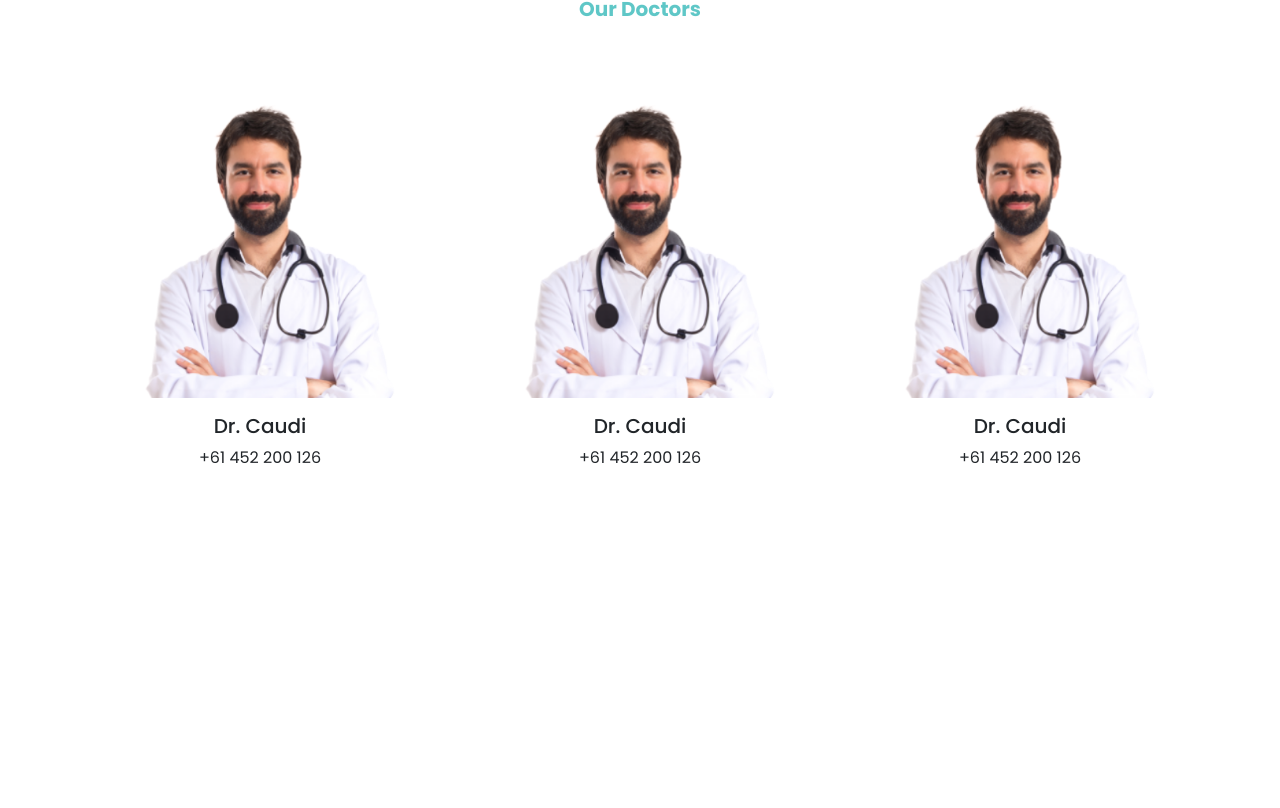
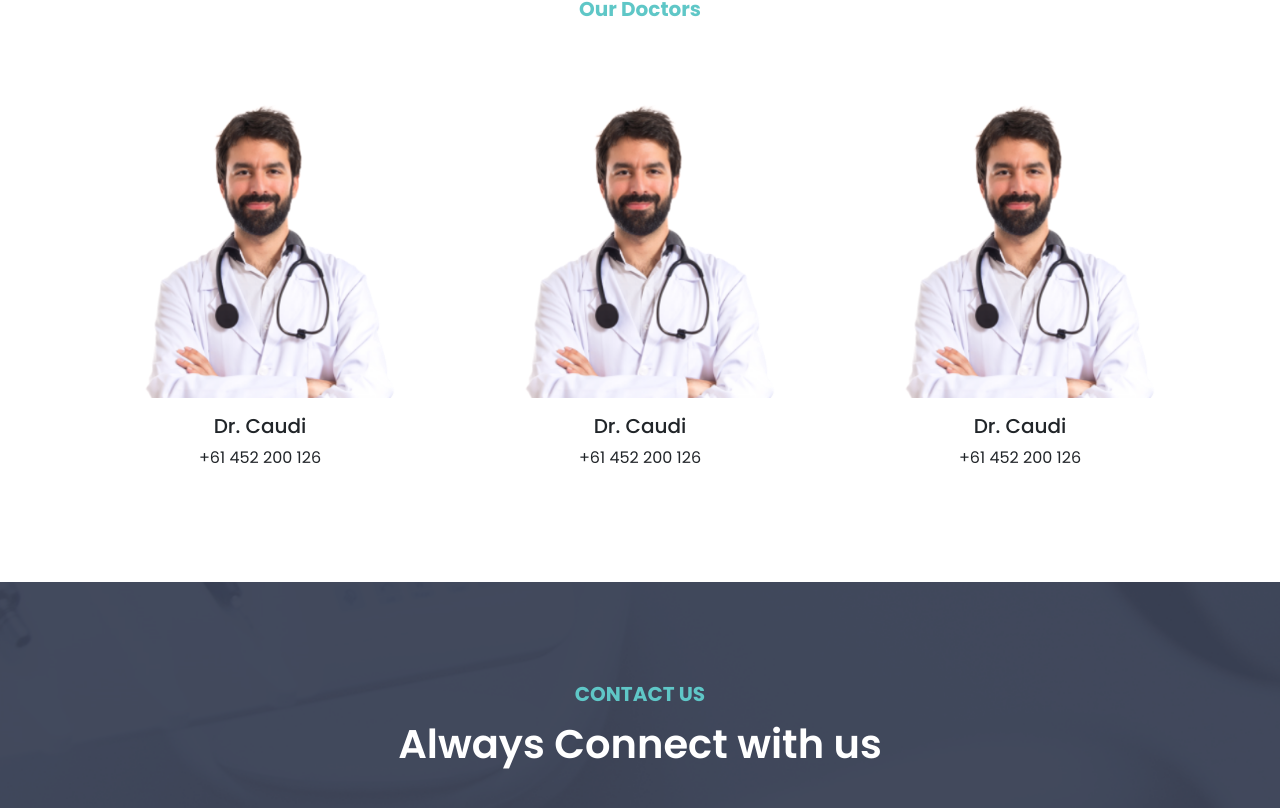
Before and after one commit to MsiIslam20/doctors-portal-web, a React (Create React App) app: page / in a window 1280 px wide. Shown: the part 3938-4746 px from the top of the page. Before the commit the page ends 4520 px from the top, so only its background shows below. Built offline with nearby package versions, Linux system fonts and the light colour scheme.

Commit message:
doctors section added

```diff
--- /dev/null
+++ b/src/components/HomeMain/ContactUs/ContactUs.css
@@ -0,0 +1,8 @@
+.contactUs-wrapper{
+    padding: 100px 0px;
+    background: url(../../../images/conatctBg.png) no-repeat center center;
+
+}
+.service-title-white h1{
+    color: white !important;
+}
--- /dev/null
+++ b/src/components/HomeMain/ContactUs/ContactUs.js
@@ -0,0 +1,21 @@
+import React from 'react';
+import './ContactUs.css'
+
+const ContactUs = () => {
+    return (
+        <section className="contactUs-wrapper">
+            <div className="container">
+                <div className="row">
+                    <div className="col-md-12">
+                        <div className="service-title service-title-white text-center">
+                            <h5>CONTACT US</h5>
+                            <h1>Always Connect with us </h1>
+                        </div>
+                    </div>
+                </div>
+            </div>
+        </section>
+    );
+};
+
+export default ContactUs;
--- a/src/components/HomeMain/HeaderMain/HeaderMain.js
+++ b/src/components/HomeMain/HeaderMain/HeaderMain.js
@@ -2,6 +2,7 @@ import React from 'react';
 import About from '../About/About';
 import Appointment from '../Appoinment/Appoinment';
 import Blog from '../Blog/Blog';
+import ContactUs from '../ContactUs/ContactUs';
 import Doctors from '../Doctors/Doctors';
 import Header from '../Header/Header';
 import Home from '../Home/Home';
@@ -19,6 +20,7 @@ const HeaderMain = () => {
             <Testimonial></Testimonial>
             <Blog></Blog>
             <Doctors></Doctors>
+            <ContactUs></ContactUs>
         </>
     );
 };
```
Also changed, not shown: src/images/conatctBg.png (added).
